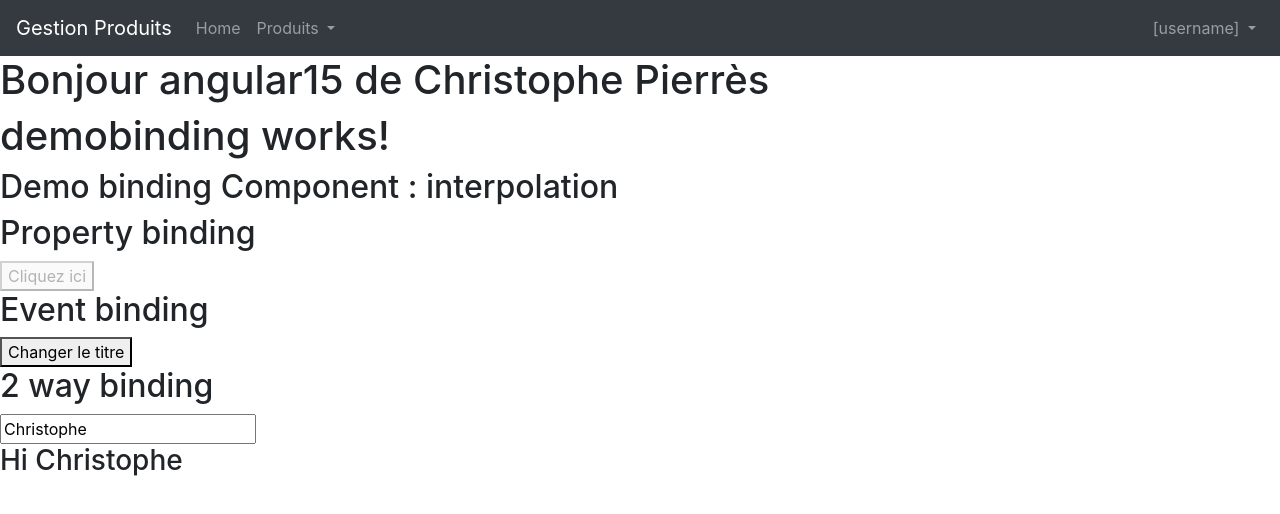
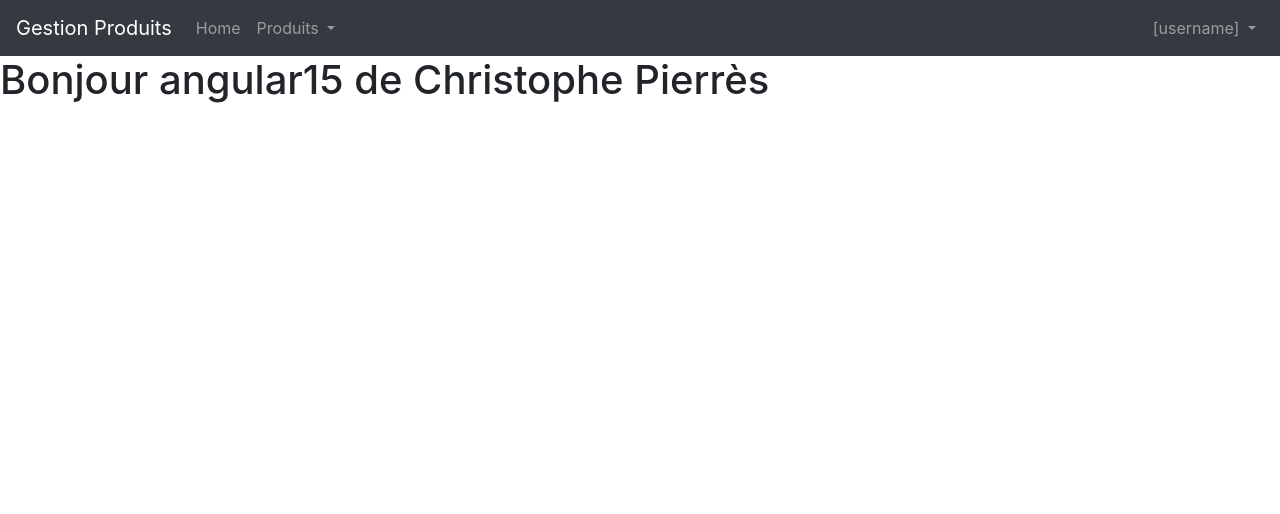
Before and after one commit to cpierres/udemySpring3Angular, an Angular app: page / in a window 1280 px wide. Shown: the top 514 px of the page. Built offline with nearby package versions, Linux system fonts and the light colour scheme.

Commit message:
Ajout d'un routeur et configuration d'un path vers produits et demobinding

```diff
--- a/src/app/app.component.html
+++ b/src/app/app.component.html
@@ -39,7 +39,7 @@
 </nav>
 
 <h1>Bonjour {{title}} de {{prenom}} {{nom}}</h1>
-<app-demobinding></app-demobinding>
+<!-- app-demobinding></app-demobinding -->
 </body>
 </html>
-<!-- router-outlet></router-outlet -->
+<router-outlet></router-outlet>
--- a/src/app/app.module.ts
+++ b/src/app/app.module.ts
@@ -3,6 +3,8 @@ import { BrowserModule } from '@angular/platform-browser';
 
 import { AppComponent } from './app.component';
 import { DemobindingComponent } from './demobinding/demobinding.component';
+
+import { AppRoutingModule } from "./app-routing.module";
 
 import {FormsModule} from "@angular/forms";//pour 2 way binding
 import { ProduitsComponent } from './produits/produits.component';
@@ -15,6 +17,7 @@ import { ProduitsComponent } from './produits/produits.component';
   ],
   imports: [
     BrowserModule,
+    AppRoutingModule,
     FormsModule
   ],
   providers: [],
```
Also changed, not shown: src/app/app-routing.module.ts (added, +16 -0 lines).
